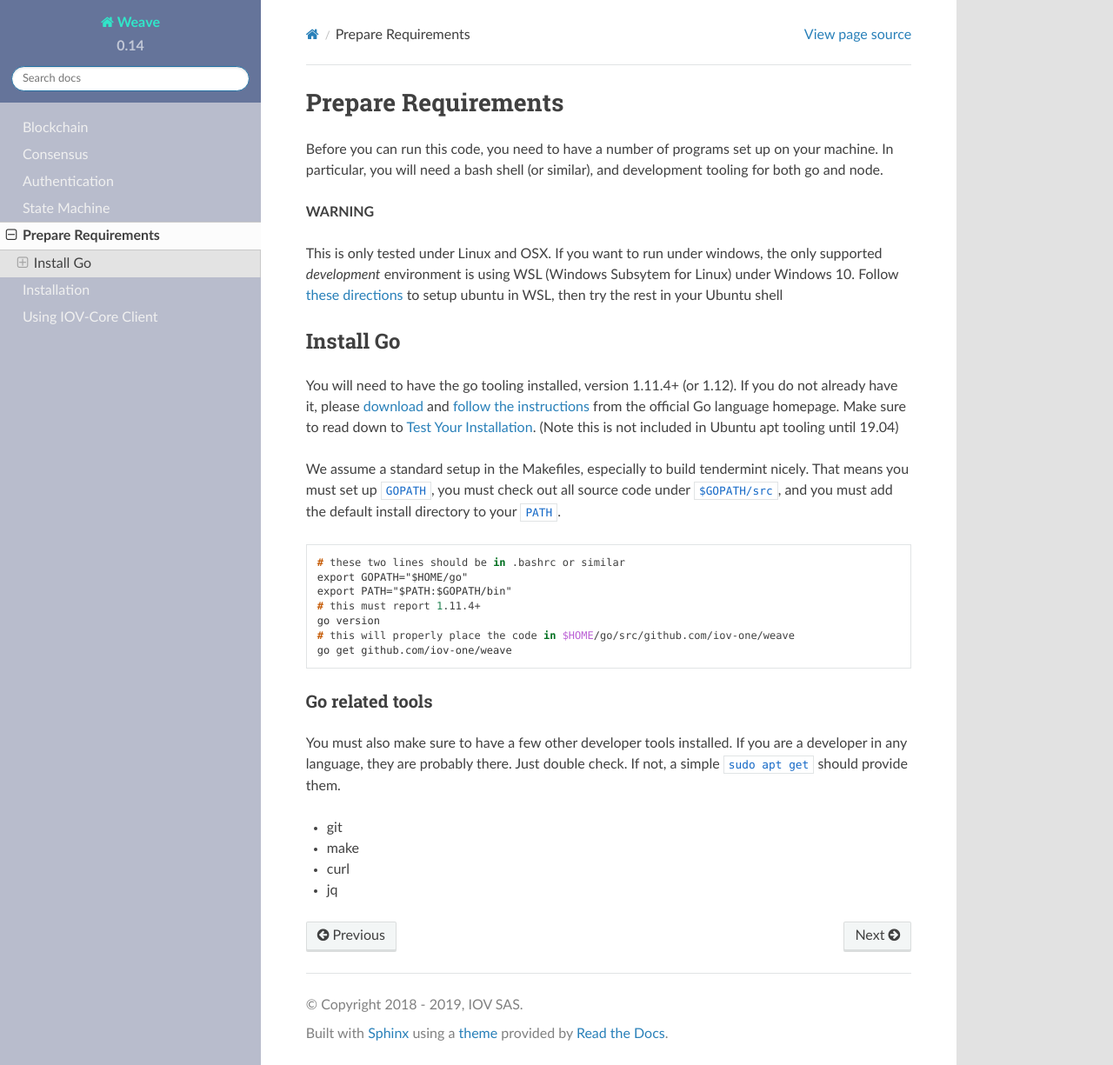
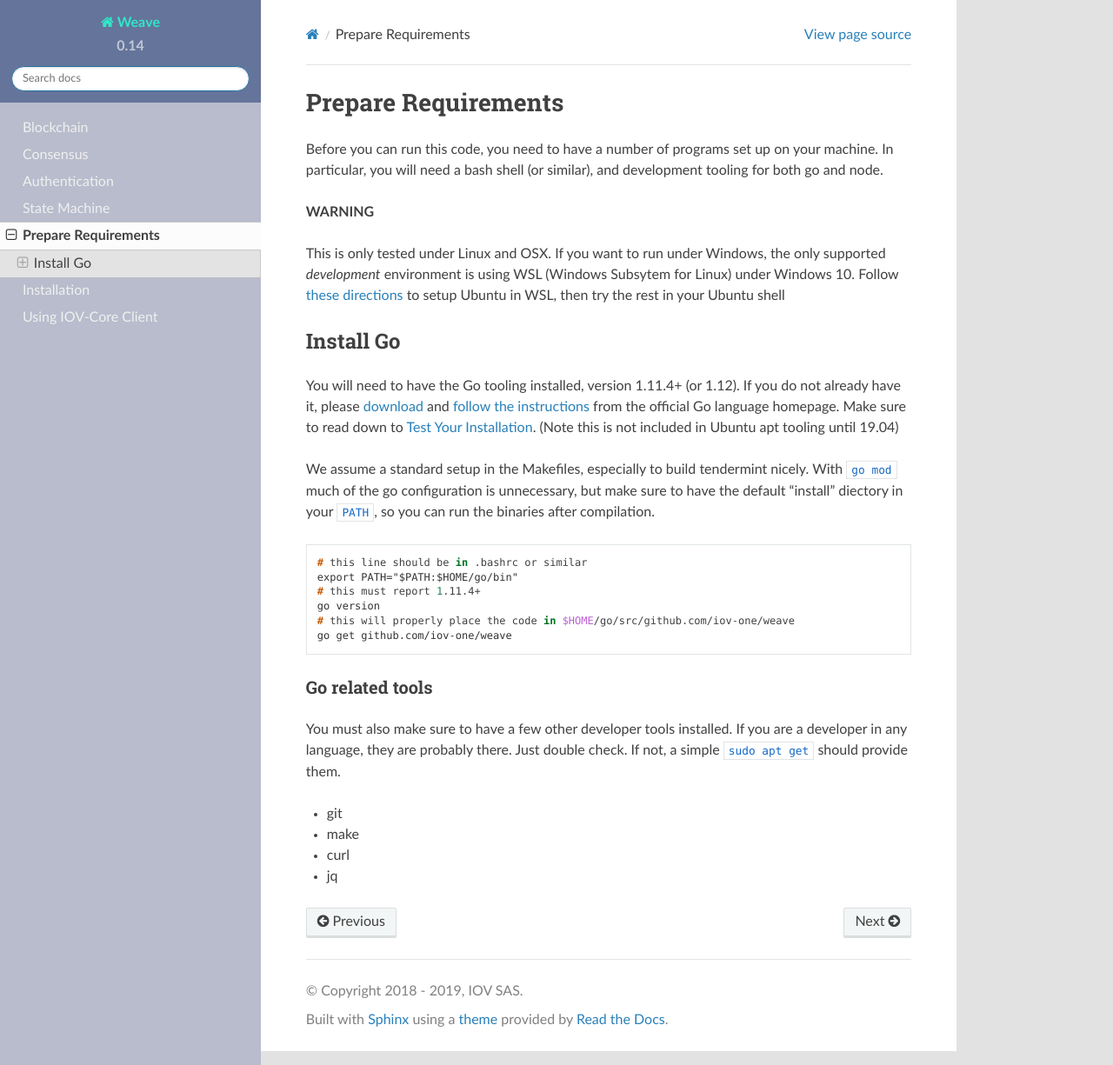
Before and after one commit to iov-one/weave, a Sphinx documentation site: the page built from docs/mycoind/setup.rst, in a window 1280 px wide and 1225 px high. Shown: the whole window at 87% size. Built offline with Sphinx 7.4.7 and the Read the Docs theme 2.0.0, drawn with Linux system fonts in a browser that asks for light colours; formulas are drawn with MathJax 3.

Commit message:
Updates from PR review

```diff
--- a/docs/index.rst
+++ b/docs/index.rst
@@ -24,7 +24,7 @@ which sits on top of a key-value store that also has proveable secondary indexes
 There is a flexible permissioning system to use contracts as first-class actors,
 “No empty blocks” for quick synchronizing on quiet chains,
 and the ability to introduce “product fees” for transactions that need to
-charge more than the basic anti-spam fees. We recently added support for
+charge more than the basic anti-spam fees. We have also added support for
 "migrations" that can switch on modules, or enable logic updates, via
 on-chain feature switch transactions.
 
--- a/docs/mycoind/installation.rst
+++ b/docs/mycoind/installation.rst
@@ -89,7 +89,7 @@ validator to sign blocks, and a default config file.
 You can take a look in this directory if you are curious. The most
 important piece for us is ``~/.mycoind/config/genesis.json``.
 You may also notice ``~/.mycoind/config/config.toml`` with lots
-of `options to set <https://tendermint.readthedocs.io/en/master/using-tendermint.html#configuration>`__ for power users.
+of `options to set <https://tendermint.com/docs/tendermint-core/configuration.html#options>`__ for power users.
 
 We want to add a bunch of tokens to the account we just made before
 launching the blockchain. And we'd also like to enable the indexer,
--- a/docs/mycoind/iovcore.rst
+++ b/docs/mycoind/iovcore.rst
@@ -40,7 +40,7 @@ Using Iov-Core
 
 Please refer to the offical `iov-core documentation <https://github.com/iov-one/iov-core/blob/master/packages/iov-core/README.md>`__
 Note that you can use the ``BnsConnection`` to connect to a ``mycoind`` blockchain, as long as you restrict it to just sending tokens
-and querying balances and nonces (it is a subset of bnsd). You may also find
+and querying balances and nonces (it is a subset of ``bnsd``). You may also find
 `iov-cli <https://github.com/iov-one/iov-core/blob/master/packages/iov-cli/README.md>`__ a useful debug tool.
 It is an enhanced version of the standard node REPL (interactive coding shell), but with support for
 top-level ``await`` and type-checks on all function calls (you can code in typescript).
--- a/docs/mycoind/setup.rst
+++ b/docs/mycoind/setup.rst
@@ -10,15 +10,15 @@ for both go and node.
 **WARNING**
 
 This is only tested under Linux and OSX.
-If you want to run under windows, the only supported *development* environment
+If you want to run under Windows, the only supported *development* environment
 is using WSL (Windows Subsytem for Linux) under Windows 10.
 Follow `these directions <https://docs.microsoft.com/en-us/windows/wsl/install-win10>`__
-to setup ubuntu in WSL, then try the rest in your Ubuntu shell
+to setup Ubuntu in WSL, then try the rest in your Ubuntu shell
 
 Install Go
 ==========
 
-You will need to have the go tooling installed, version 1.11.4+ (or 1.12).
+You will need to have the Go tooling installed, version 1.11.4+ (or 1.12).
 If you do not already have it, please
 `download <https://golang.org/dl/>`_ and
 `follow the instructions <https://golang.org/doc/install>`__
@@ -27,15 +27,15 @@ to `Test Your Installation <https://golang.org/doc/install#testing>`__.
 (Note this is not included in Ubuntu apt tooling until 19.04)
 
 We assume a standard setup in the Makefiles, especially to
-build tendermint nicely. That means you must set up ``GOPATH``,
-you must check out all source code under ``$GOPATH/src``,
-and you must add the default install directory to your ``PATH``.
+build tendermint nicely. With ``go mod`` much of the go
+configuration is unnecessary, but make sure to have the default
+"install" diectory in your ``PATH``, so you can run the binaries
+after compilation.
 
 .. code-block:: console
 
-    # these two lines should be in .bashrc or similar
-    export GOPATH="$HOME/go"
-    export PATH="$PATH:$GOPATH/bin"
+    # this line should be in .bashrc or similar
+    export PATH="$PATH:$HOME/go/bin"
     # this must report 1.11.4+
     go version
     # this will properly place the code in $HOME/go/src/github.com/iov-one/weave
```
Also changed, not shown: other parts of docs/index.rst (+2 -2 lines).
